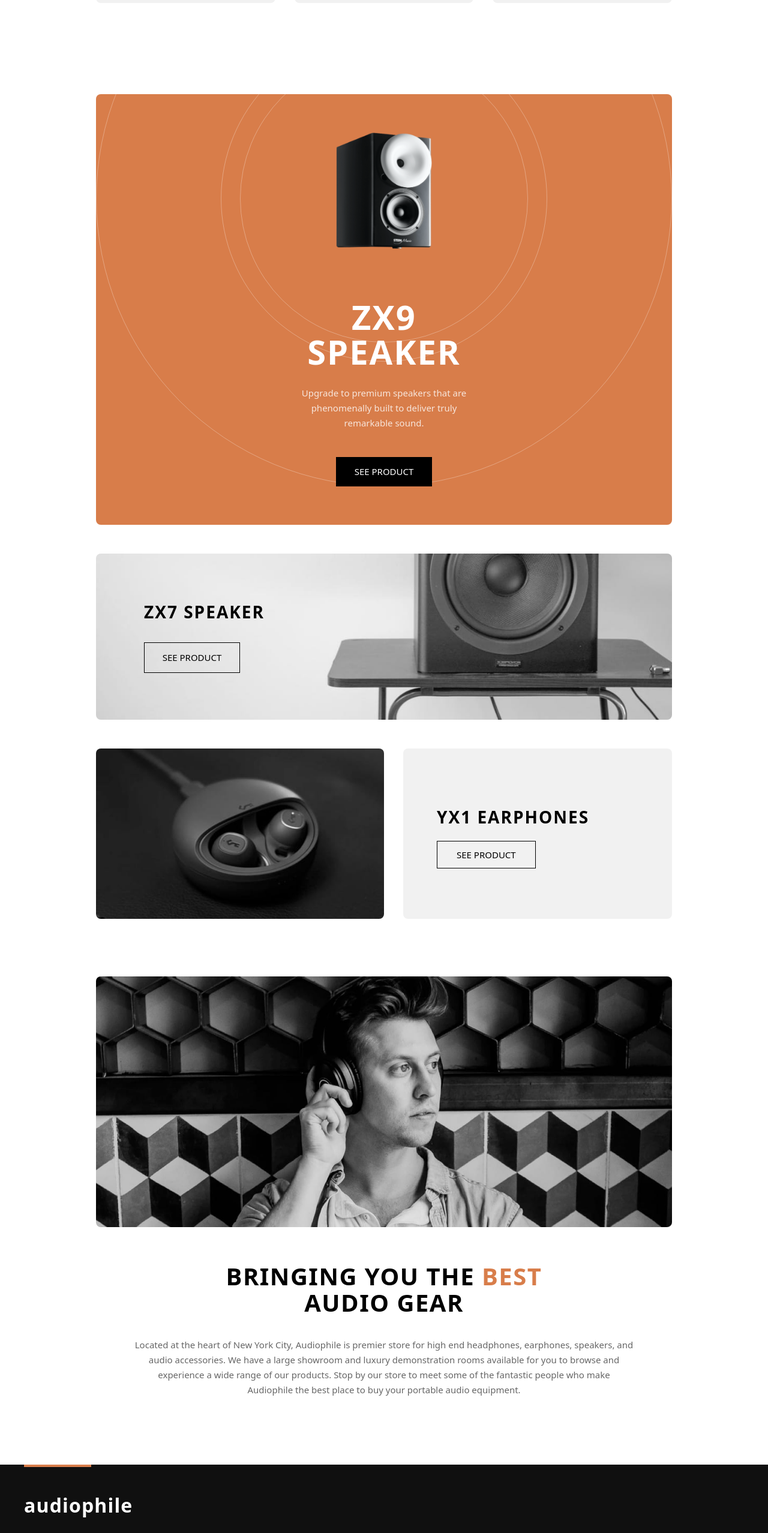
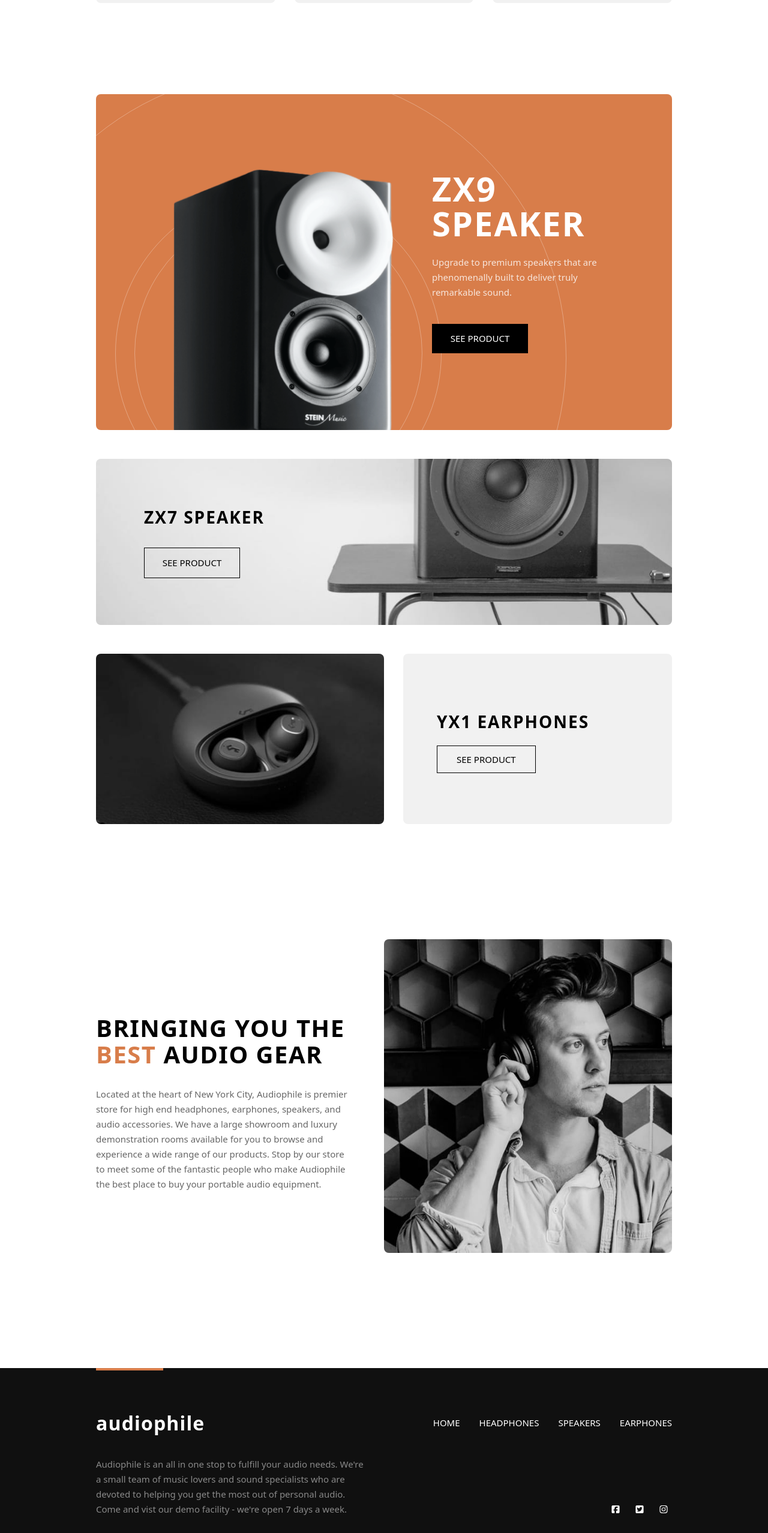
Before and after one commit to adamcodes2843/audiophile, a Next.js app: page / in a window 1280 px wide. Shown: the part 1043-3599 px from the top of the page at 60% size. Built offline with nearby package versions, Linux system fonts and the light colour scheme.

Commit message:
working on desktop version

```diff
--- a/app/Components/BestAudio.tsx
+++ b/app/Components/BestAudio.tsx
@@ -1,10 +1,15 @@
 const BestAudio = () => {
   return (
-    <section className='mx-6 md:mx-10 lg:mx-40 mb-28 mt-20 md:mt-24 flex flex-col justify-around items-center gap-9'>
+    <section className='mx-6 md:mx-10 lg:mx-40 mb-28 mt-20 md:mt-24 flex flex-col justify-around xl:justify-between xl:gap-12 items-center gap-9 xl:flex-row-reverse xl:mb-48'>
         <img src='/../assets/shared/mobile/image-best-gear.jpg' alt='' className='rounded-lg md:hidden' />
-        <img src='/../assets/shared/tablet/image-best-gear.jpg' alt='' className='rounded-lg hidden md:block' />
-        <h2 className="text-H4 md:text-H2 md:mt-6 text-center w-[98%]">BRINGING YOU THE <span className='text-audiocolor-oj2'>BEST<br className="hidden md:block" /></span> AUDIO GEAR</h2>
-        <p className="text-center opacity-60 md:mx-16">Located at the heart of New York City,  Audiophile is premier store for high end headphones, earphones, speakers, and audio accessories. We have a large showroom and luxury demonstration rooms available for you to browse and experience a wide range of our products. Stop by our store to meet some of the fantastic people who make Audiophile the best place to buy your portable audio equipment.</p>
+        <img src='/../assets/shared/tablet/image-best-gear.jpg' alt='' className='rounded-lg hidden md:block xl:hidden' />
+        <img src='/../assets/shared/desktop/image-best-gear.jpg' alt='' className='rounded-lg hidden xl:block w-1/2' />
+        <h2 className="text-H4 md:text-H2 md:mt-6 text-center w-[98%] xl:hidden">BRINGING YOU THE <span className='text-audiocolor-oj2'>BEST<br className="hidden md:block" /></span> AUDIO GEAR</h2>
+        <p className="text-center opacity-60 md:mx-16 xl:hidden">Located at the heart of New York City,  Audiophile is premier store for high end headphones, earphones, speakers, and audio accessories. We have a large showroom and luxury demonstration rooms available for you to browse and experience a wide range of our products. Stop by our store to meet some of the fantastic people who make Audiophile the best place to buy your portable audio equipment.</p>
+        <div className="hidden xl:flex xl:flex-col items-start xl:w-[27rem] justify-between">
+        <h2 className="xl:text-start text-H4 md:text-H2 md:mt-6 text-center w-[98%] mb-8">BRINGING YOU THE <br className="hidden lg:block" /><span className='text-audiocolor-oj2'>BEST</span> AUDIO GEAR</h2>
+        <p className="xl:text-start opacity-60">Located at the heart of New York City,  Audiophile is premier store for high end headphones, earphones, speakers, and audio accessories. We have a large showroom and luxury demonstration rooms available for you to browse and experience a wide range of our products. Stop by our store to meet some of the fantastic people who make Audiophile the best place to buy your portable audio equipment.</p>
+        </div>
     </section>
   )
 }
--- a/app/Components/CategoryLinks.tsx
+++ b/app/Components/CategoryLinks.tsx
@@ -24,7 +24,7 @@
         <ul className='mb-10 md:mb-0 mx-6 flex flex-col md:flex-row md:gap-3 lg:gap-8 md:mt-20 md:mx-10 lg:mx-40 md:pb-6'>
         {organizedData().map((category) => (
             <li key={category.id} className="relative h-56 lg:h-72 flex flex-col justify-end items-center w-full">
-                <Image src={category.name === 'XX99 Mark I Headphones' ? MarkIPreview : category.name === 'ZX9 Speaker' ? ZX9Preview : YX1Preview} alt="" width='90' height='90' className={`${category.name === 'YX1 Wireless Earphones' && 'w-28 h-28'} absolute z-10 top-2 lg:top-4 md:w-28 md:h-28 lg:w-40 lg:h-40`} />
+                <Image src={category.name === 'XX99 Mark I Headphones' ? MarkIPreview : category.name === 'ZX9 Speaker' ? ZX9Preview : YX1Preview} alt="" width='90' height='90' className={`${category.name === 'YX1 Wireless Earphones' && 'w-28 h-28'} absolute z-10 top-2 lg:top-8 xl:top-4 md:w-28 md:h-28 lg:h-32 lg:w-32 xl:w-40 xl:h-40`} />
                 <Image src={shadow} alt="" width='200' height='200' className="absolute z-10 top-16 lg:top-32"/>
                 <div className="bg-audiocolor-w3 h-40 lg:h-48 flex flex-col justify-end items-center w-full rounded-lg">
                   <h4 className="mb-1 font-bold lg:text-H6">{category.category.toUpperCase()}</h4>
--- a/app/Components/Footer.tsx
+++ b/app/Components/Footer.tsx
@@ -4,22 +4,29 @@
 
 const Footer = () => {
   return (
-    <footer className="bg-audiocolor-b1 text-audiocolor-w1 flex flex-col justify-between items-center md:items-start md:text-left text-center px-6 md:px-10 mt-auto max-w-[1440px] lg:mx-auto">
+    <footer className="bg-audiocolor-b1 text-audiocolor-w1 flex flex-col justify-between items-center md:items-start md:text-left text-center px-6 md:px-10 mt-auto max-w-[1440px] lg:mx-auto lg:px-40">
         <div className='h-1 w-1/3 md:w-28 bg-audiocolor-oj2 mb-2'/>
-        <h1 className="text-H3 my-10 md:mb-6">audiophile</h1>
-        <ul className="flex flex-col md:flex-row justify-around py-4 gap-4 md:gap-8 mb-10 md:mb-4">
-            <Link href='/'>HOME</Link>
-            <Link href='/categories/headphones'>HEADPHONES</Link>
-            <Link href='/categories/speakers'>SPEAKERS</Link>
-            <Link href='/categories/earphones'>EARPHONES</Link>
+        <div className="xl:flex xl:justify-between xl:w-full xl:items-center xl:mb-10 xl:mt-16">
+        <h1 className="text-H3 my-10 xl:mb-0 xl:mt-0 md:mb-6">audiophile</h1>
+        <ul className="flex flex-col md:flex-row justify-around py-4 xl:py-0 gap-4 md:gap-8 mb-10 md:mb-4 xl:mb-0">
+            <Link href='/' className="hover:text-audiocolor-oj2">HOME</Link>
+            <Link href='/categories/headphones' className="hover:text-audiocolor-oj2">HEADPHONES</Link>
+            <Link href='/categories/speakers' className="hover:text-audiocolor-oj2">SPEAKERS</Link>
+            <Link href='/categories/earphones' className="hover:text-audiocolor-oj2">EARPHONES</Link>
         </ul>
-        <p className='opacity-50 mb-10 md:mb-20 text-body font-normal'>Audiophile is an all in one stop to fulfill your audio needs. We're a small team of music lovers and sound specialists who are devoted to helping you get the most out of personal audio. Come and vist our demo facility - we're open 7 days a week.</p>
+        </div>
+        <div className="xl:w-full xl:flex">
+        <div className="xl:w-1/2  xl:pr-8">
+        <p className='opacity-50 mb-10 md:mb-20 xl:mb-16 text-body font-normal'>Audiophile is an all in one stop to fulfill your audio needs. We're a small team of music lovers and sound specialists who are devoted to helping you get the most out of personal audio. Come and vist our demo facility - we're open 7 days a week.</p>
         <div className="md:flex justify-between w-full">
-        <p className='opacity-50 mb-10  text-body font-normal'>Copyright 2021. All Rights Reserved</p>
-        <div className='flex h-7 justify-center mb-10 gap-3'>
-            <FontAwesomeIcon icon={faFacebookSquare} className="w-7 "/>
-            <FontAwesomeIcon icon={faTwitterSquare} className="w-7 bg-audiocolor-b1"/>
-            <FontAwesomeIcon icon={faInstagram} className="w-7 "/>
+        <p className='opacity-50 mb-10  text-body font-normal md:hidden xl:block'>Copyright 2021. All Rights Reserved</p>
+        </div>
+        </div>
+        <div className='flex h-7 justify-center md:justify-start mb-10 gap-3 xl:w-1/2 xl:justify-end xl:h-full xl:mt-20'>
+            <p className='opacity-50 mb-10  text-body font-normal hidden md:block xl:hidden md:mr-auto'>Copyright 2021. All Rights Reserved</p>
+            <FontAwesomeIcon icon={faFacebookSquare} className="w-7 hover:text-audiocolor-oj2 hover:cursor-pointer"/>
+            <FontAwesomeIcon icon={faTwitterSquare} className="w-7 bg-audiocolor-b1 hover:text-audiocolor-oj2 hover:cursor-pointer"/>
+            <FontAwesomeIcon icon={faInstagram} className="w-7 hover:text-audiocolor-oj2 hover:cursor-pointer"/>
         </div>
         </div>
     </footer>
--- a/app/Components/HeaderFigure.tsx
+++ b/app/Components/HeaderFigure.tsx
@@ -13,7 +13,7 @@
         <h2 className="text-overline opacity-50">NEW PRODUCT</h2>
         <h1 className="text-H3 md:text-H1">XX99 MARK II <br /> HEADPHONES</h1>
         <p className="opacity-70 md:mx-auto max-w-lg md:w-[23rem] lg:text-start lg:ml-0">Experience natural, lifelike audio and exceptional build quality made for the passionate music enthusiast.</p>
-        <Link href="/products/xx99-mark-two-headphones" className="bg-audiocolor-oj2 mx-auto lg:ml-0 py-3 px-8">SEE PRODUCT</Link>
+        <Link href="/products/xx99-mark-two-headphones" className="bg-audiocolor-oj2 hover:bg-audiocolor-oj1 mx-auto lg:ml-0 py-3 px-8">SEE PRODUCT</Link>
         </figcaption>
     </figure>
   )
--- a/app/Components/HomeProductCards.tsx
+++ b/app/Components/HomeProductCards.tsx
@@ -12,18 +12,25 @@
   let tabletSpeakerZX9 = '/../assets/home/tablet/image-speaker-zx9.png'
   let desktopSpeakerZX9 = '/../assets/home/desktop/image-speaker-zx9.png'
   return (
-    <section className='flex flex-col w-full mb-32 md:mb-24 px-6 lg:px-40 md:px-10 gap-6 md:gap-8 lg:gap-12 mt-40 md:mt-20 lg:mt-32'>
-      <figure className="flex flex-col items-center text-center px-4 py-16 gap-7 rounded-lg bg-audiocolor-oj2 w-full overflow-hidden relative text-audiocolor-w1">
+    <section className='flex flex-col w-full mb-32 md:mb-24 px-6 lg:px-40 md:px-10 gap-6 md:gap-8 lg:gap-12 mt-40 md:mt-20 lg:mt-32 xl:mb-48'>
+      {/* ZX9 SPEAKER */}
+      <figure className="flex flex-col xl:flex-row items-center xl:justify-end text-center px-4 xl:px-0 xl:py-0 py-16 gap-7 rounded-lg bg-audiocolor-oj2 w-full overflow-hidden relative text-audiocolor-w1 xl:overflow-hidden xl:w-full">
         <img src={mobileSpeakerZX9} alt="ZX9 SPEAKERS" className='w-40 md:hidden' />
-        <img src={tabletSpeakerZX9} alt="ZX9 SPEAKERS" className='w-44 hidden md:block lg:hidden' />
-        <img src={desktopSpeakerZX9} alt="ZX9 SPEAKERS" className='w-40 hidden lg:block' />
-        <h3 className="text-H2 md:text-H1 font-semibold mt-2 md:mt-14">ZX9 <br /> SPEAKER</h3>
-        <p className='font-normal opacity-80 w-72 md:w-80'>Upgrade to premium speakers that are phenomenally built to deliver truly remarkable sound.</p>
-        <Link href='/products/zx9-speaker' className='w-40 py-3 text-center bg-audiocolor-b2 md:mt-4 z-50'>SEE PRODUCT</Link>
-        <div className="absolute border-[1px] w-[20rem] h-[20rem] md:w-[34rem] md:h-[34rem] rounded-full md:bottom-[17rem] bottom-[19.2rem]  opacity-30" />
-        <div className="absolute border-[1px] w-[17.5rem] h-[17.5rem] md:w-[30rem] md:h-[30rem] rounded-full bottom-[20.5rem] md:bottom-[19rem] opacity-30" />
-        <div className="absolute border-[1px] w-[35rem] h-[35rem] md:w-[60rem] md:h-[60rem] rounded-full bottom-44 md:bottom-16 opacity-30" />
+        <img src={tabletSpeakerZX9} alt="ZX9 SPEAKERS" className='w-44 hidden md:block xl:hidden lg:w-60' />
+        <img src={desktopSpeakerZX9} alt="ZX9 SPEAKERS" className='w-[23rem] hidden xl:block absolute left-32 -bottom-3 z-40' />
+        <h3 className="text-H2 md:text-H1 font-semibold mt-2 md:mt-14 lg:mt-6 xl:hidden">ZX9 <br /> SPEAKER</h3>
+        <p className='font-normal opacity-80 w-72 md:w-80 xl:hidden'>Upgrade to premium speakers that are phenomenally built to deliver truly remarkable sound.</p>
+        <Link href='/products/zx9-speaker' className='w-40 py-3 text-center bg-audiocolor-b2 md:mt-4 z-50 xl:hidden'>SEE PRODUCT</Link>
+        <div className="hidden xl:flex lg:flex-col justify-between my-32 xl:gap-6 w-5/12">
+          <h3 className="text-H1 font-semibold text-start">ZX9 <br /> SPEAKER</h3>
+          <p className='font-normal opacity-80 w-80 text-start'>Upgrade to premium speakers that are phenomenally built to deliver truly remarkable sound.</p>
+          <Link href='/products/zx9-speaker' className='w-40 py-3 text-center bg-audiocolor-b2 hover:bg-audiocolor-g2 md:mt-4 z-50'>SEE PRODUCT</Link>
+        </div>
+        <div className="absolute border-[1px] w-[20rem] h-[20rem] md:w-[34rem] md:h-[34rem] rounded-full md:bottom-[17rem] bottom-[19.2rem]  opacity-30 xl:top-40 xl:left-8" />
+        <div className="absolute border-[1px] w-[17.5rem] h-[17.5rem] md:w-[30rem] md:h-[30rem] rounded-full bottom-[20.5rem] md:bottom-[19rem] opacity-30 xl:top-48 xl:left-16" />
+        <div className="absolute border-[1px] w-[35rem] h-[35rem] md:w-[60rem] md:h-[60rem] rounded-full bottom-44 md:bottom-16 opacity-30 xl:-top-10 xl:-left-44" />
       </figure>
+      {/* ZX7 SPEAKER */}
       <figure className='relative w-full'>
         <img src={mobileSpeakerZX7} alt='ZX7 SPEAKERS' className='rounded-lg relative md:hidden w-full' />
         <img src={tabletSpeakerZX7} alt='ZX7 SPEAKERS' className='rounded-lg hidden md:block lg:hidden w-full' />
@@ -31,10 +38,11 @@
         <figcaption className='ml-6 md:ml-16 lg:ml-20 absolute top-0 flex flex-col gap-7 h-full '>
           <div className="flex flex-col justify-center h-3/4 my-auto">
           <h3 className='text-H4 mb-6 md:mb-8'>ZX7 SPEAKER</h3>
-          <Link href='/products/zx7-speaker' className='border-[1px] py-3 text-center w-40'>SEE PRODUCT</Link>
+          <Link href='/products/zx7-speaker' className='border-[1px] py-3 text-center w-40 hover:bg-audiocolor-b2 hover:text-audiocolor-w1'>SEE PRODUCT</Link>
           </div>
         </figcaption>
       </figure>
+      {/* YX1 EARPHONES */}
       <figure className="grid grid-cols-1 grid-rows-2 md:flex md:w-full md:gap-3 lg:gap-8">
         <img src={mobileEarphones} alt='YX1 EARPHONES' className="rounded-lg md:hidden w-full" />
         <img src={tabletEarphones} alt='YX1 EARPHONES' className="rounded-lg hidden md:block lg:hidden md:w-1/2" />
@@ -42,7 +50,7 @@
         <figcaption className="bg-audiocolor-w3 mt-5 pl-3 md:px-0 flex flex-col justify-center gap-6 md:gap-8 md:w-1/2 rounded-lg md:mt-0">
           <div className="w-11/12 md:w-3/4 mx-auto">
           <h3 className='text-H4 mb-6 md:mb-8'>YX1 EARPHONES</h3>
-          <Link href='/products/yx1-earphones' className='border-[1px] w-40 py-3 px-8 text-center'>SEE PRODUCT</Link>
+          <Link href='/products/yx1-earphones' className='border-[1px] w-40 py-3 px-8 text-center hover:bg-audiocolor-b2 hover:text-audiocolor-w1'>SEE PRODUCT</Link>
           </div>
         </figcaption>
       </figure>
--- a/app/categories/[category]/page.tsx
+++ b/app/categories/[category]/page.tsx
@@ -15,20 +15,22 @@
     <section className="bg-audiocolor-w1 max-w-[1440px] lg:mx-auto">
         { params.category === 'speakers' || params.category === 'headphones' || params.category === 'earphones' ?
             <>
-            <h1 className="mt-24 md:mt-0 h-24 md:h-[22rem] lg:h-[21rem] md:pt-20 flex justify-center items-center bg-audiocolor-b1 text-H4 md:text-H2 font-semibold text-audiocolor-w3">{params.category.toUpperCase()}</h1>
-            <ul className='px-6 md:px-10 pt-16 md:pt-28'>
+            <h1 className="mt-24 py-14 md:py-0 md:mt-0 h-24 md:h-[22rem] lg:h-[21rem] md:pt-20 flex justify-center items-center bg-audiocolor-b1 text-H4 md:text-H2 font-semibold text-audiocolor-w3">{params.category.toUpperCase()}</h1>
+            <ul className='px-6 md:px-10 pt-16 md:pt-28 lg:px-40 lg:mt-16'>
             {reversedData.filter((cat) => cat.category == params.category).map((product)=> (
-              <li key={product.name} className="flex flex-col items-center text-center justify-between mb-20">
+              <li key={product.name} className={`flex flex-col ${product.slug === 'xx99-mark-one-headphones' || product.slug === 'zx7-speaker' ? 'lg:flex-row-reverse' : 'lg:flex-row'} lg:gap-20 xl:gap-32 items-center text-center justify-between mb-20 md:mb-32 lg:mb-20`}>
                 <img src={`/../.${product.categoryImage.mobile}`} alt="" className="rounded-lg mb-8 md:hidden" />
                 <img src={`/../.${product.categoryImage.tablet}`} alt="" className="rounded-lg mb-12 hidden md:block lg:hidden" />
-                <img src={`/../.${product.categoryImage.desktop}`} alt="" className="rounded-lg mb-8 hidden lg:block" />
+                <img src={`/../.${product.categoryImage.desktop}`} alt="" className={`rounded-lg mb-8 hidden lg:block lg:w-1/2 ${product.slug === 'xx99-mark-one-headphones' || product.slug === 'zx7-speaker' ? 'xl:pl-6' : 'xl:pr-6'}`} />
+                <div className="lg:flex lg:flex-col lg:w-1/2 lg:items-start xl:pr-3">
                 {
-                  product.new && <h4 className="text-overline text-audiocolor-oj1 mb-6  md:mb-4">{product.new && 'NEW PRODUCT'}</h4>
+                  product.new && <h4 className="text-overline text-audiocolor-oj2 mb-6  md:mb-3">{product.new && 'NEW PRODUCT'}</h4>
                 }
                 <h2 className="text-H4 md:text-H2">{product.name.split(' ').slice(0, product.name.split(' ').length - 1).join(' ')}</h2>
-                <h2 className="text-H4 mb-6 md:text-H2">{product.name.split(' ').slice(product.name.split(' ').length-1,).join() }</h2>
-                <p className="font-normal opacity-60 mb-6 md:mx-20 md:mt-3">{product.description}</p>
-                <Link href={`/products/${product.slug}`} className="bg-audiocolor-oj2 text-audiocolor-w1 font-normal py-3 px-8 text-subtitle mb-6">SEE PRODUCT</Link>
+                <h2 className="text-H4 mb-6 lg:mb-3 md:text-H2">{product.name.split(' ').slice(product.name.split(' ').length-1,).join() }</h2>
+                <p className="font-normal opacity-60 mb-6 md:mb-10 lg:mb-6 md:mx-20 lg:mx-0 md:mt-6 lg:mt-3 lg:text-start">{product.description}</p>
+                <Link href={`/products/${product.slug}`} className="bg-audiocolor-oj2 hover:bg-audiocolor-oj1 text-audiocolor-w1 font-normal py-4 px-8 text-subtitle mb-6">SEE PRODUCT</Link>
+                </div>
               </li>
             ))}
             </ul>
--- a/app/products/[product]/AddToCart.tsx
+++ b/app/products/[product]/AddToCart.tsx
@@ -8,7 +8,7 @@
             <div>1</div>
             <button className="opacity-30">+</button>
         </div>
-        <button className="bg-audiocolor-oj2 text-audiocolor-w1 px-8">ADD TO CART</button>
+        <button className="bg-audiocolor-oj2 hover:bg-audiocolor-oj1 text-audiocolor-w1 px-8">ADD TO CART</button>
     </div>
   )
 }
--- a/app/products/[product]/page.tsx
+++ b/app/products/[product]/page.tsx
@@ -32,25 +32,25 @@
     <>
     <NavProducts />
     <div className="mt-24 pt-4 flex flex-col md:px-4 bg-audiocolor-w1 max-w-[1440px] lg:mx-auto">
-        <Link href={'/'} className="mx-6 font-thin w-14 mt-2">Go Back</Link>
-        <div className="px-6 md:flex md:gap-6 md:mb-10">
+        <Link href={'/'} className="mx-6 font-thin w-14 mt-2 lg:mt-16 lg:mb-12 lg:mx-40">Go Back</Link>
+        <div className="px-6 lg:px-40 md:flex md:gap-8 md:mb-10">
         <img src={'/../.' + productInfo[0].image.mobile} alt='' className="h-fill w-fill mx-auto rounded-lg mt-6 md:hidden" />
-        <img src={'/../.' + productInfo[0].image.tablet} alt='' className="w-72 rounded-lg  mt-6 hidden md:block lg:hidden" />
-        <img src={'/../.' + productInfo[0].image.desktop} alt='' className="h-fill w-fill rounded-lg mt-6 hidden lg:block" />
-        <div className="md:flex md:flex-col md:p-8">
-        <h4 className="text-overline text-audiocolor-oj1 mt-8">{productInfo[0].new && 'NEW PRODUCT'}</h4>
-        <h2 className="text-H3 md:text-H4 mt-6 md:mt-3">{productInfo[0].name.split(' ').slice(0, productInfo[0].name.split(' ').length - 1).join(' ')}</h2>
-        <h2 className="text-H3 mb-6 md:text-H4">{productInfo[0].name.split(' ').slice(productInfo[0].name.split(' ').length-1,).join() }</h2>
+        <img src={'/../.' + productInfo[0].image.tablet} alt='' className="w-[18rem] rounded-lg  mt-6 hidden md:block lg:hidden" />
+        <img src={'/../.' + productInfo[0].image.desktop} alt='' className="h-fill w-1/2 rounded-lg mt-6 hidden lg:block" />
+        <div className="md:flex md:flex-col md:p-6 md:my-auto">
+        <h4 className="text-overline text-audiocolor-oj2 mt-8">{productInfo[0].new && 'NEW PRODUCT'}</h4>
+        <h2 className="text-H3 lg:text-H2 md:text-H4 mt-6 md:mt-3">{productInfo[0].name.split(' ').slice(0, productInfo[0].name.split(' ').length - 1).join(' ')}</h2>
+        <h2 className="text-H3 lg:text-H2 mb-6 md:text-H4">{productInfo[0].name.split(' ').slice(productInfo[0].name.split(' ').length-1,).join() }</h2>
         <p className="font-normal opacity-70 mt-6 md:mt-2 md:mb-2">{productInfo[0].description}</p>
         <p className="text-H6 mt-6">$ {priceToString()}</p>
         <AddToCart />
         </div>
         </div>
-        <h4 className="text-H4 md:text-H3 mx-6 mt-20 font-bold">FEATURES</h4>
-        <ul className='mx-6 mt-6 md:mt-8 font-normal opacity-70'>{paragraphs.map((paragraph:any) => (
+        <h4 className="text-H4 md:text-H3 mx-6 mt-20 font-bold lg:mx-40">FEATURES</h4>
+        <ul className='mx-6 mt-6 md:mt-8 font-normal opacity-70 lg:mx-40'>{paragraphs.map((paragraph:any) => (
           <li key={Math.random()} className="mb-6">{paragraph}</li>
         ))}</ul>
-        <div className="md:grid md:grid-cols-2 md:mt-24">
+        <div className="md:grid md:grid-cols-2 md:mt-24 lg:mx-40">
         <h4 className="text-H4 md:text-H3 mx-6 mt-16 md:mt-0">IN THE BOX</h4>
         <ul className="mx-6 mt-6 md:mt-0 flex flex-col">
           {productInfo[0].includes.map((item: any) => (
@@ -58,21 +58,21 @@
           ))}
         </ul>
         </div>
-        <section className="mx-auto px-6 mt-24 grid grid-cols-1 gap-4 md:grid-rows-2 md:grid-cols-12">
+        <section className="mx-auto px-6 lg:px-40 mt-24 grid grid-cols-1 gap-4 md:grid-rows-2 md:grid-cols-12">
           {/* gallery image 1 */}
           <img src={'/../.' + productInfo[0].gallery.first.mobile} alt='gallery image 1' className="rounded-lg md:hidden" />
           <img src={'/../.' + productInfo[0].gallery.first.tablet} alt='gallery image 1' className="rounded-lg hidden md:block lg:hidden md:col-start-1 md:col-span-5 md:row-start-1 md:row-span-1" />
-          <img src={'/../.' + productInfo[0].gallery.first.desktop} alt='gallery image 1' className="rounded-lg hidden lg:block" />
+          <img src={'/../.' + productInfo[0].gallery.first.desktop} alt='gallery image 1' className="rounded-lg hidden lg:block md:col-start-1 md:col-span-5 md:row-start-1 md:row-span-1" />
           {/* gallery image 2 */}
           <img src={'/../.' + productInfo[0].gallery.second.mobile} alt='gallery image 2' className="rounded-lg md:hidden" />
           <img src={'/../.' + productInfo[0].gallery.second.tablet} alt='gallery image 2' className="rounded-lg hidden md:block lg:hidden md:col-start-1 md:col-span-5 md:row-start-2 md:row-span-1" />
-          <img src={'/../.' + productInfo[0].gallery.second.desktop} alt='gallery image 2' className="rounded-lg hidden lg:block" />
+          <img src={'/../.' + productInfo[0].gallery.second.desktop} alt='gallery image 2' className="rounded-lg hidden lg:block md:col-start-1 md:col-span-5 md:row-start-2 md:row-span-1" />
           {/* gallery image 3 */}
           <img src={'/../.' + productInfo[0].gallery.third.mobile} alt='gallery image 3' className="rounded-lg md:hidden" />
           <img src={'/../.' + productInfo[0].gallery.third.tablet} alt='gallery image 3' className="rounded-lg hidden md:block lg:hidden md:col-start-6 md:col-span-7 md:row-start-1 md:row-span-2" />
-          <img src={'/../.' + productInfo[0].gallery.third.desktop} alt='gallery image 3' className="rounded-lg hidden lg:block" />
+          <img src={'/../.' + productInfo[0].gallery.third.desktop} alt='gallery image 3' className="rounded-lg hidden lg:block md:col-start-6 md:col-span-7 md:row-start-1 md:row-span-2" />
         </section>
-        <section className="mx-6 mt-28 mb-20 md:mb-0">
+        <section className="mx-6 mt-28 mb-20 md:mb-0 lg:mx-40">
           <h5 className="text-H5 md:text-H3 text-center">YOU MAY ALSO LIKE</h5>
           <ul className="flex flex-col md:flex-row mt-10 md:mt-16 gap-5 md:gap-3">
             {productInfo[0].others.map((otherProd:any) => (
@@ -81,7 +81,7 @@
                 <img src={'/../.' + otherProd.image.tablet} alt={otherProd.name} className="hidden md:block lg:hidden rounded-lg" />
                 <img src={'/../.' + otherProd.image.desktop} alt={otherProd.name} className="hidden lg:block" />
                 <h4 className="text-center text-H4">{otherProd.name}</h4>
-                <Link href={`/products/${otherProd.slug}`} className="bg-audiocolor-oj2 text-audiocolor-w1 font-semibold w-40 py-3 text-center mx-auto">SEE PRODUCT</Link>
+                <Link href={`/products/${otherProd.slug}`} className="bg-audiocolor-oj2 hover:bg-audiocolor-oj1 text-audiocolor-w1 font-semibold w-40 py-3 text-center mx-auto">SEE PRODUCT</Link>
               </li>
             ))}
           </ul>
--- a/tailwind.config.js
+++ b/tailwind.config.js
@@ -15,7 +15,8 @@
         'oj2': '#D87D4A',
         'b1': '#101010',
         'b2': '#000000',
-        'g1': '#CFCFCF'
+        'g1': '#CFCFCF',
+        'g2': '#4C4C4C'
       },
     },
     fontSize: {
```
Also changed, not shown: app/Components/NavCategories.tsx (+4 -4 lines), app/Components/NavHome.tsx (+4 -4 lines).
